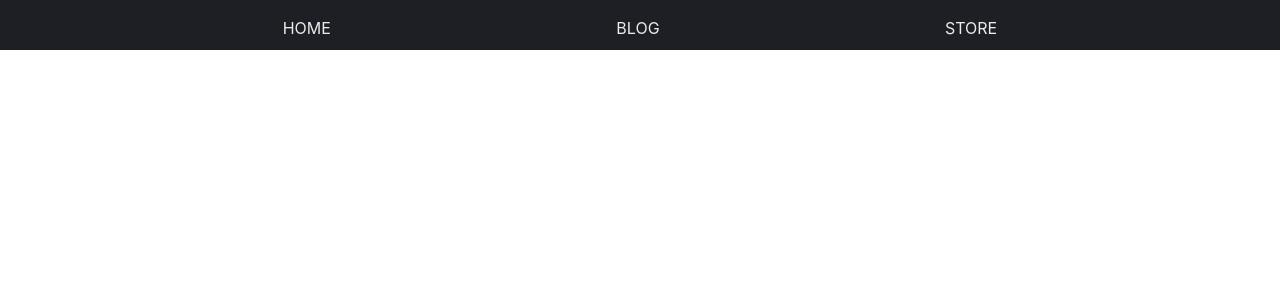
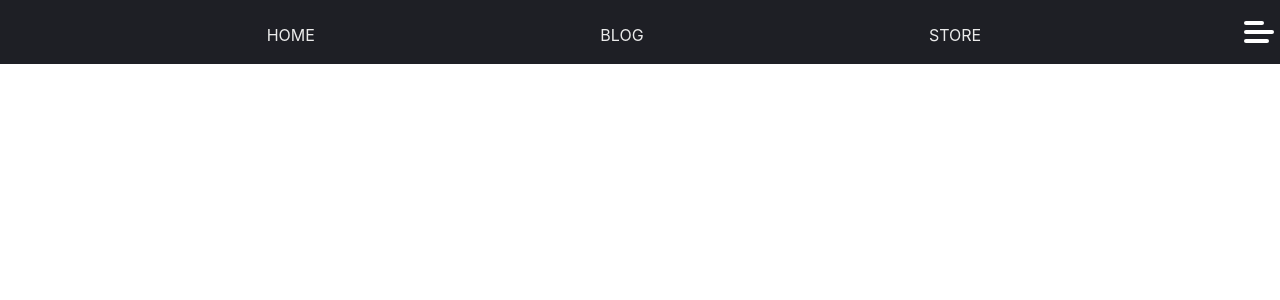
Before and after one commit to Just-Vs/Web-Systems, a Flask app: page / in a window 1280 px wide. Shown: the top 300 px of the page. Run offline with Flask 2, Linux system fonts and the light colour scheme; some libraries are stand-ins or nearby versions.

Commit message:
Re-locate files+nav

```diff
--- a/main.py
+++ b/app/main.py
@@ -1,7 +1,4 @@
 from flask import Flask, render_template,flash, redirect, url_for, session
-from nltk import flatten
-import requests
-import json
 
 app = Flask(__name__)
 
--- /dev/null
+++ b/app/static/main.css
@@ -0,0 +1,124 @@
+* {
+	margin: 0;
+	padding: 0;
+	list-style-type: none;
+}
+.nav{
+	background: #1E1F25;
+}
+.nav a{
+  text-transform: uppercase;
+  cursor: pointer;
+	margin: auto;
+  float: right;
+}
+.nav ul{
+	display: flex;
+	width: 100%;
+	height: 50px;
+	margin: auto;
+	max-width: 1000px;
+	justify-content: space-between;
+	text-align: center;
+}
+.nav li{
+	padding: 1rem 2rem 1.15rem;
+  text-transform: uppercase;
+  cursor: pointer;
+
+	min-width: 80px;
+	margin: auto;
+}
+
+.nav li a:hover {
+  color: #27262c;
+  text-shadow: 0 -1px 0 white;
+}
+a{
+  text-decoration:none;
+  color: #ebebeb;
+}
+.nav li .right a{
+
+}
+.dropbtn {
+  background: #1E1F25;
+  padding: 16px;
+  border: none;
+  cursor: pointer;
+  width: 30px;
+  display: block;
+}
+.dropbtn div{}
+.one{
+  width: 30px;
+  background-color: white;
+
+
+}
+.two{
+  width: 20px;
+  background-color: white;
+
+}
+.three{
+  width: 25px;
+  background-color: white;
+  text-align: left;
+}
+.dropbtn div {
+  height: 4px;
+  margin: 5px -20px;
+  border-radius: 25px;
+}
+.dropdown:hover .one{
+  width: 30px;
+}
+.dropdown:hover .two{
+  width: 30px;
+}
+.dropdown:hover .three{
+  width: 30px;
+}
+.dropdown {
+  position: relative;
+  display: inline-block;
+}
+
+.dropdown-content {
+  display: none;
+  position: absolute;
+  right: 0;
+  background: #1E1F25;
+  min-width: 100px;
+  box-shadow: 0px 8px 16px 0px rgba(0,0,0,0.2);
+  z-index: 1;
+  padding: 1rem 2rem 1.15rem;
+  text-transform: uppercase;
+  cursor: pointer;
+
+  min-width: 80px;
+}
+
+.dropdown-content a {
+  text-decoration:none;
+  color: #ebebeb;
+  padding: 1px 0px;
+  text-decoration: none;
+  margin: 0;
+
+}
+
+.dropdown-content a:hover {
+  color: #27262c;
+  text-shadow: 0 -1px 0 white;
+}
+
+.dropdown:hover .dropdown-content {
+  display: block;
+}
+
+.dropdown:hover .dropbtn {
+  color: #27262c;
+  text-shadow: 0 -1px 0 white;
+}
--- a/templates/template.html
+++ b/app/templates/template.html
@@ -10,12 +10,22 @@
 </body>
 <div class="nav">
   <ul>
-  	<li>Home</li>
-  	<li>Blog</li>
-  	<li>Store</li>
+  	<li><a href="#">Home</a></li>
+  	<li><a href="#">Blog</a></li>
+  	<li><a href="#">Store</a></li>
+
   </ul>
+  <div class="dropdown" style="float:right;">
+  <button class="dropbtn"><div class="two"></div><div class="one"></div><div class="three"></button>
+  <div class="dropdown-content">
+    <a class="right" href="#">Log In</a>
+    <a class="right" href="#">Register</a>
+  </div>
+</div>
 
   <script src="script.js"></script>
+
+  </div>
 </div>
 	{% block content %}
 
--- a/static/main.css
+++ /dev/null
@@ -1,32 +0,0 @@
-* {
-	margin: 0;
-	padding: 0;
-	list-style-type: none;
-}
-.nav{
-	background: #1E1F25;
-}
-.nav ul{
-	display: flex;
-	width: 100%;
-	height: 50px;
-	margin: auto;
-	max-width: 1000px;
-	justify-content: space-between;
-	text-align: center;
-}
-.nav li{
-	padding: 1rem 2rem 1.15rem;
-  text-transform: uppercase;
-  cursor: pointer;
-  color: #ebebeb;
-	min-width: 80px;
-	margin: auto;
-}
-
-.nav li:hover {
-  background-size: 100% 100%;
-  color: #27262c;
-  text-shadow: 0 -1px 0 white;
-}
-}
```
Also changed, not shown: app/README.md (renamed from README.md), app/forms.py (added), app/templates/main.html (renamed from templates/main.html), runtime.txt (added), wsgi.py (added), 3 other files.
